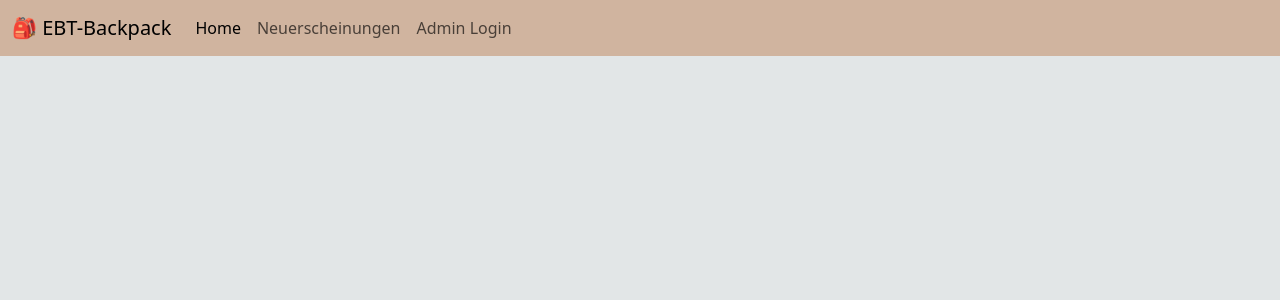
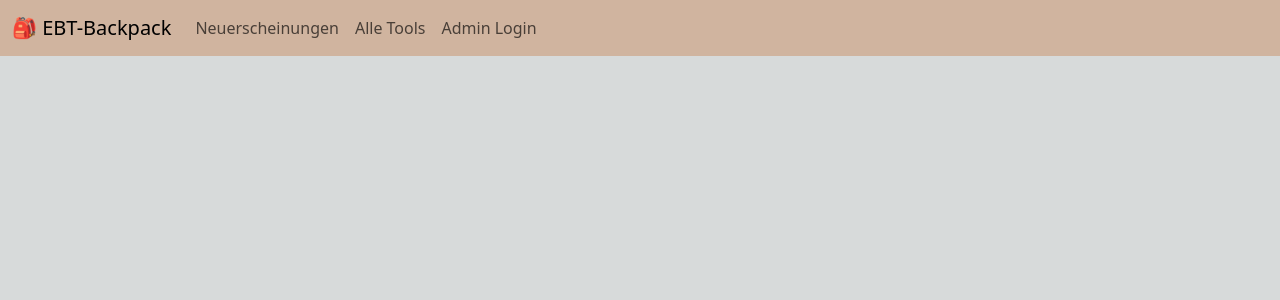
Before and after one commit to CodeWithTom610/Electritians-Backpack, a Flask app: page / in a window 1280 px wide. Shown: the top 300 px of the page. Run offline with Flask 3, Linux system fonts and the light colour scheme; some libraries are stand-ins or nearby versions.

Commit message:
Adding new Color and new Sites for the Endpoints in the navbar.

```diff
--- a/app.py
+++ b/app.py
@@ -12,15 +12,15 @@ from    flask_bootstrap    import      Bootstrap5
 ###############################################################################################################
 
 #   Initialize Flask App        ###############################################################################
-app                             =       Flask(__name__)
+app                                             =       Flask(__name__)
 
 #   Initialize Bootstrap App    ###############################################################################
-bootstrap                       =       Bootstrap5(app)
+bootstrap                                       =       Bootstrap5(app)
 
 #   Configure Flask App         ##############################################################################
 
-app.config["SECRET_KEY"]        =       "7cd870fd19e3899b23e0eaafb97e094494b91d9957815a1"
-app.config["IMAGE_FOLDER"]      =       "./static/IMG/"
+app.config["SECRET_KEY"]                        =       "7cd870fd19e3899b23e0eaafb97e094494b91d9957815a1"
+app.config["IMAGE_FOLDER"]                      =       "./static/IMG/"
 
 
 ###############################################################################################################
@@ -28,8 +28,22 @@ app.config["IMAGE_FOLDER"]      =       "./static/IMG/"
 ###############################################################################################################
 
 @app.route('/')
-def index():
-    return render_template('index.html', title   =   "Home | EBT-Backpack")
+def             index():
+    return      render_template(
+                                                        'index.html',
+                title                          =        "Home | EBT-Backpack")
+
+@app.route('/tools-complete')
+def             tools_complete():
+    return      render_template(
+                                                        'alle_tools.html',
+                title                          =        "Alle Tools | EBT-Backpack")
+
+@app.route('/admin')
+def             admin_login():
+    return      render_template(
+                                                        'admin_login.html',
+                title                          =        "Login | EBT-Backpack")
 
 
 ###############################################################################################################
--- /dev/null
+++ b/templates/alle_tools.html
@@ -0,0 +1 @@
+{% extends 'base.html' %}
--- a/templates/base.html
+++ b/templates/base.html
@@ -7,7 +7,7 @@
     {{ bootstrap.load_css() }}
     <title>{{title}}</title>
 </head>
-<body style="background-color: #e2e6e7; color: #201a1e;">
+<body style="background-color: #d7dada; color: #201a1e;">
 
     <nav class="navbar navbar-expand-lg", style="background-color: #d0b49f;">
         <div class="container-fluid">
@@ -18,13 +18,13 @@
           <div class="collapse navbar-collapse" id="navbarNav">
             <ul class="navbar-nav">
               <li class="nav-item">
-                <a class="nav-link active" aria-current="page" href="#">Home</a>
+                <a class="nav-link" href="{{url_for('index')}}">Neuerscheinungen</a>
               </li>
               <li class="nav-item">
-                <a class="nav-link" href="#">Neuerscheinungen</a>
+                <a class="nav-link" href="{{url_for('tools_complete')}}">Alle Tools</a>
               </li>
               <li class="nav-item">
-                <a class="nav-link" href="#">Admin Login</a>
+                <a class="nav-link" href="{{url_for('admin_login')}}">Admin Login</a>
               </li>
             </ul>
           </div>
```
Also changed, not shown: templates/admin_login.html (added).
